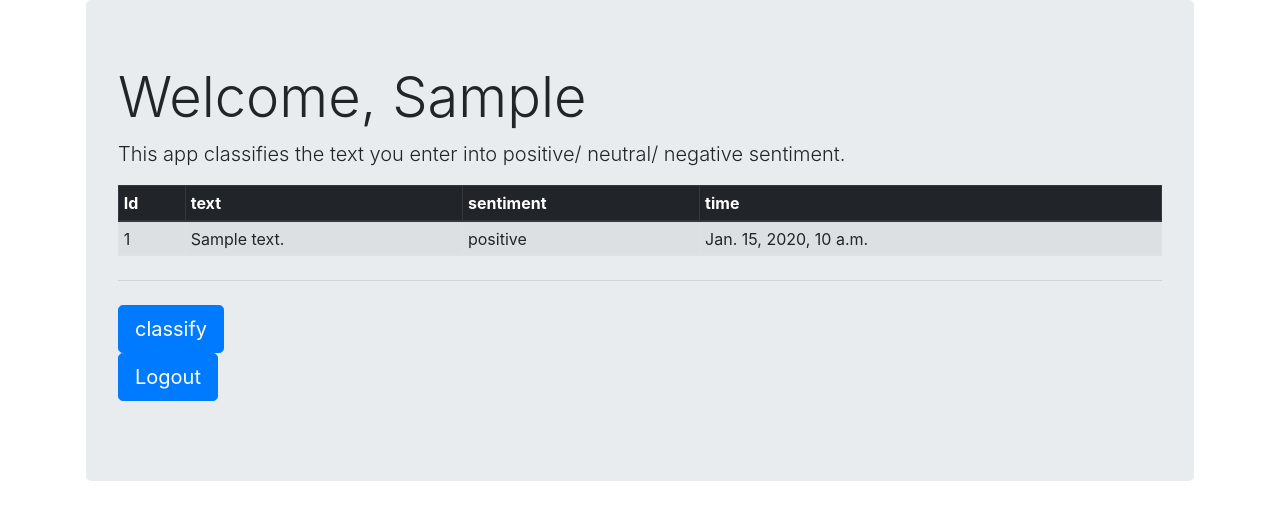
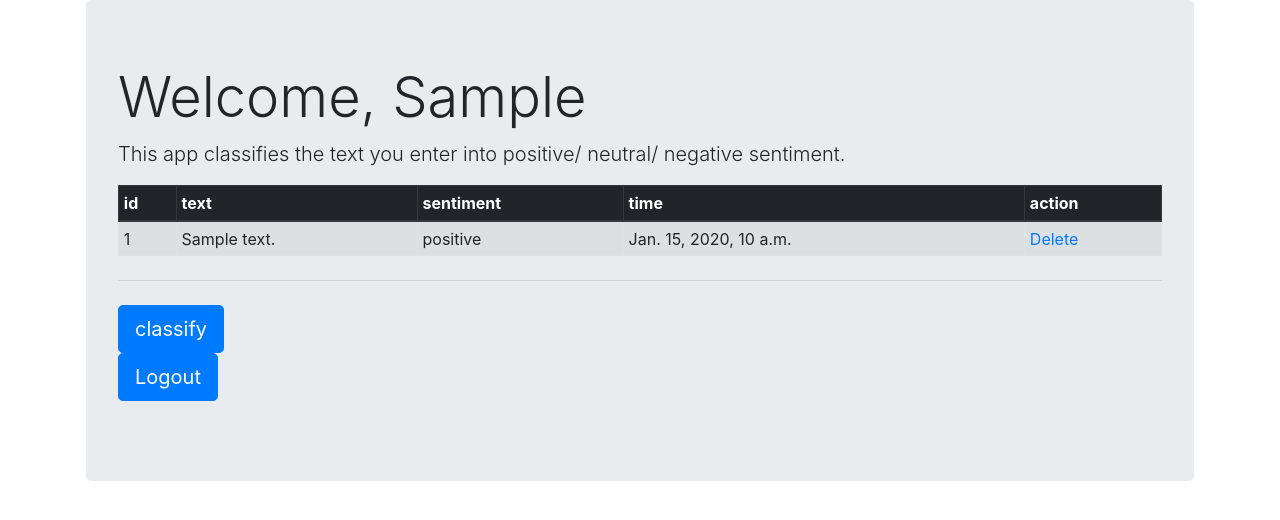
Before and after one commit to radheem/sentiment-analysis-app, a Django app: page /classification/history/ in a window 1280 px wide. Shown: the part 88-608 px from the top of the page. Run offline with Django 3.2, Linux system fonts and the light colour scheme; a user stored in the database is signed in; tables that the repository leaves empty hold one stand-in row (values such as "Sample post"); some libraries are stand-ins or nearby versions.

Commit message:
adding route

```diff
--- a/classification_app/templates/classification_history.html
+++ b/classification_app/templates/classification_history.html
@@ -10,19 +10,23 @@
     <table class="table table-striped table-bordered table-sm">
         <thead class="thead-dark">
         <tr>
-            <th>Id</th>
+            <th>id</th>
             <th>text</th>
             <th>sentiment</th>
             <th>time</th>
+            <th>action</th>
         </tr>
         </thead>
         <tbody>
-    {% for classifications in records %}
+    {% for classification in records %}
         <tr>
-            <td>{{ classifications.id }}</td>
-            <td>{{ classifications.input_text }}</td>
-            <td>{{ classifications.sentiment }}</td>
-            <td>{{ classifications.createdAt }}</td>
+            <td>{{forloop.counter}}</td>
+            <td>{{ classification.input_text }}</td>
+            <td>{{ classification.sentiment }}</td>
+            <td>{{ classification.createdAt }}</td>
+            <td>
+              <a href="/classification/delete/{{ classification.id }}">Delete</a>
+            </td>
         </tr>
     {% endfor %}
         </tbody>
--- a/classification_app/urls.py
+++ b/classification_app/urls.py
@@ -1,7 +1,8 @@
-from django.urls import path, include, re_path
-from .views import history, classification
+from django.urls import path
+from .views import history, classification,delete_record
 
 urlpatterns = [
     path('classify/',classification, name='classify'),
     path('history/',history, name='history'),
+    path('delete/<int:id>', delete_record, name='delete_record'),
 ]
--- a/classification_app/views.py
+++ b/classification_app/views.py
@@ -1,4 +1,4 @@
-from django.shortcuts import render
+from django.shortcuts import render, redirect
 from .roberta_base_app import sentimentAnalysis
 from dotenv import load_dotenv
 from django.contrib.auth.decorators import login_required
@@ -41,3 +41,9 @@ def classification(request):
             return HttpResponse("Invalid form")
     else:
         return render(request, 'classify.html',context)
+
+@login_required
+def delete_record(request, id):
+    employee = UserClassifications.objects.get(id=id)
+    employee.delete()
+    return redirect("history")
--- a/users/templates/users/home.html
+++ b/users/templates/users/home.html
@@ -4,8 +4,8 @@
     <div class="jumbotron">
         <h1 class="display-4">Welcome, {{user.first_name.title|default:'Guest'}}</h1>
         <p class="lead">
-            This is <b>user registration and login system</b> build with django which is
-            a Python-based free and open-source web framework that follows the model–template–views architectural pattern.
+            This app classifies the text you enter into positive/ neutral/ negative
+            sentiment.
         </p>
         <div class="mb-3">
             <p class="lead">
```
